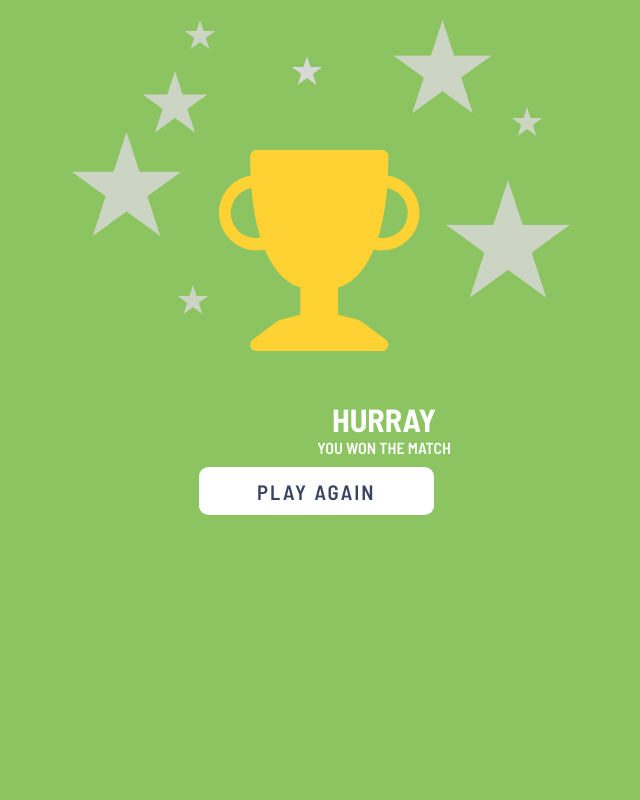
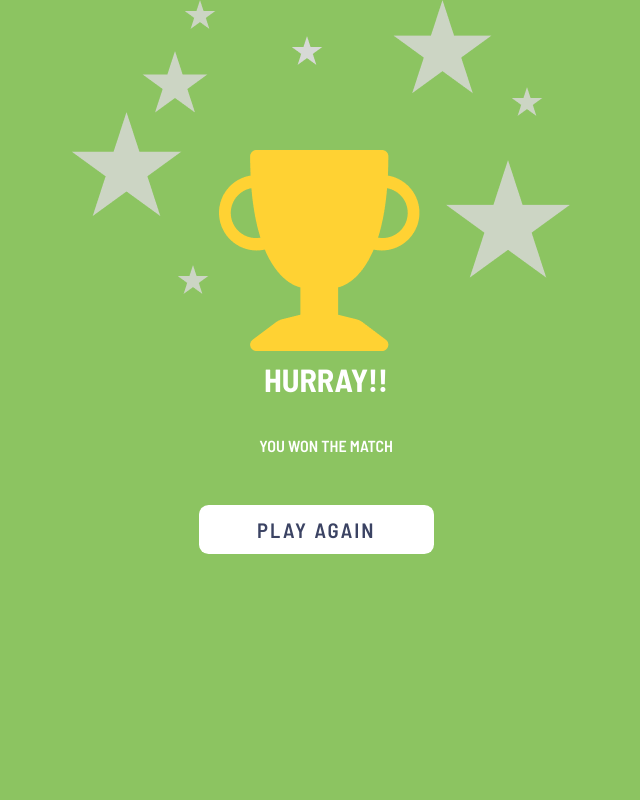
Before and after one commit to Abhishek3122/Moduletest_1, a plain HTML site: page index2.html in a window 1280 px wide. Shown: the top 800 px of the page, without its empty margins (281-921 px from the left). Drawn offline with Linux system fonts and the light colour scheme; files whose address does not match are found by name.

Commit message:
second msg

```diff
--- a/app.js
+++ b/app.js
@@ -82,18 +82,42 @@ function displayWinner(results) {
       resultText.innerText = "you win";
       resultDivs[0].classList.toggle("winner");
       keepScore(1, 0);
+      document.querySelector('.next').classList.remove('hidden');
     } else if (aiWins) {
       resultText.innerText = "you lose";
       // resultDivs[1].classList.toggle("winner");
       keepScore(0, 1);
       resultDivs[1].classList.toggle("ai-winner");
+      document.querySelector(".next").classList.add("hidden");
     } else {
       resultText.innerText = "draw";
+      document.querySelector(".next").classList.add("hidden");
     }
     resultWinner.classList.toggle("hidden");
     resultsDiv.classList.toggle("show-winner");
   }, 1000);
 }
+// function displayWinner(results) {
+//   setTimeout(() => {
+//     const userWins = isWinner(results);
+//     const aiWins = isWinner(results.reverse());
+
+//     if (userWins) {
+//       resultText.innerText = "you win";
+//       resultDivs[0].classList.toggle("winner");
+//       keepScore(1, 0);
+//     } else if (aiWins) {
+//       resultText.innerText = "you lose";
+//       // resultDivs[1].classList.toggle("winner");
+//       keepScore(0, 1);
+//       resultDivs[1].classList.toggle("ai-winner");
+//     } else {
+//       resultText.innerText = "draw";
+//     }
+//     resultWinner.classList.toggle("hidden");
+//     resultsDiv.classList.toggle("show-winner");
+//   }, 1000);
+// }
 // function displayWinner(results) {
 //   setTimeout(() => {
 //     const userWins = isWinner(results);
--- a/index2.html
+++ b/index2.html
@@ -14,9 +14,9 @@
 <div class="star">
 <img src="C:\Users\asus\Desktop\rock-paper-scissors-video-master\images\cup.png" ></div>
 <div class="won">
-<h1>HURRAY</h1>
-<p>YOU WON THE MATCH</p></div>
-<a href="C:\Users\asus\Desktop\rock-paper-scissors-video-master\index.html">
+<h1 >HURRAY!!</h1></div>
+<div class="match"><p >YOU WON THE MATCH</p></div>
+<a href=".\index.html">
 <button class="playwon">play again</button></a>
 
 </body>
--- a/styles.css
+++ b/styles.css
@@ -9,12 +9,12 @@
   --outline: hsl(217, 16%, 45%);
   --bg-grad-1: #8cc461;
   --bg-grad-2: #8cc461;
-  --scissors-1: hsl(39, 89%, 49%);
-  --scissors-2: hsl(40, 84%, 53%);
+  --scissors-1:#BD00FF;
+  --scissors-2: #BD00FF;
   --paper-1: hsl(230, 89%, 62%);
   --paper-2: hsl(230, 89%, 65%);
-  --rock-1: hsl(349, 71%, 52%);
-  --rock-2: hsl(349, 70%, 56%);
+  --rock-1: #FFA943;
+  --rock-2: #FFA943;
   --shadow-light: white;
   --shadow-med: #0000004d;
 }
@@ -269,7 +269,7 @@ body {
   font-size: 1.3rem;
   letter-spacing: 0.1em;
   margin-left: 480px;
-margin-top: 10px;
+margin-top: -60px;
   cursor: pointer;}
 .play-again:focus {
   border: 2px solid var(--outline);
@@ -413,12 +413,23 @@ margin-left: 900px;
 }
 .hurray{
   position: absolute;
-  top: 20px;
+  top: 0px;
   left: 350px;
   z-index: 2;
 }
 .won{
   text-align: center;
-  margin-top: 400px;
-  margin-left: 50px;
+  margin-top: 360px;
+  margin-left: 375px;
+  width: 464px;
+height: 86px;
+
+
 }
+.match{
+  margin-top: -10px;
+  text-align: center;
+  margin-left: 375px;
+  width: 464px;
+height: 86px;
+}
```
Also changed, not shown: index.html (+1 -1 lines).
